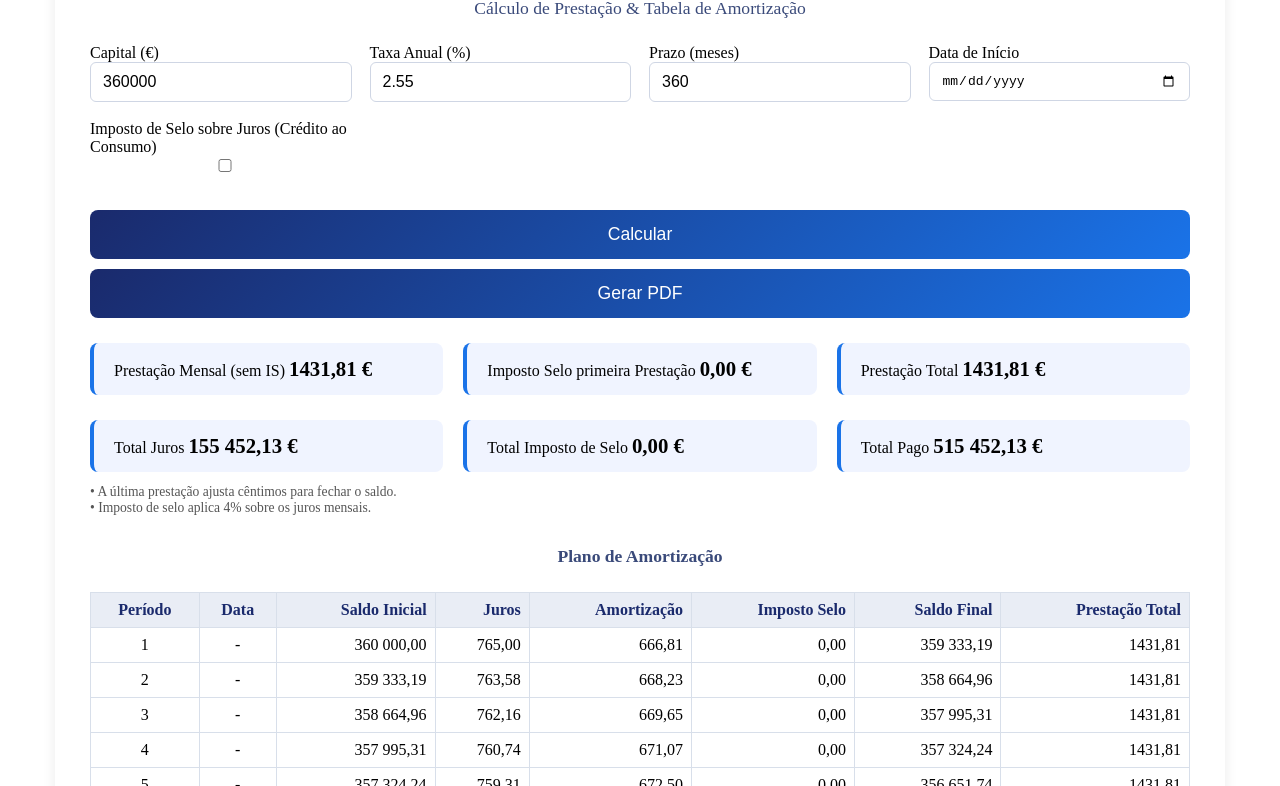
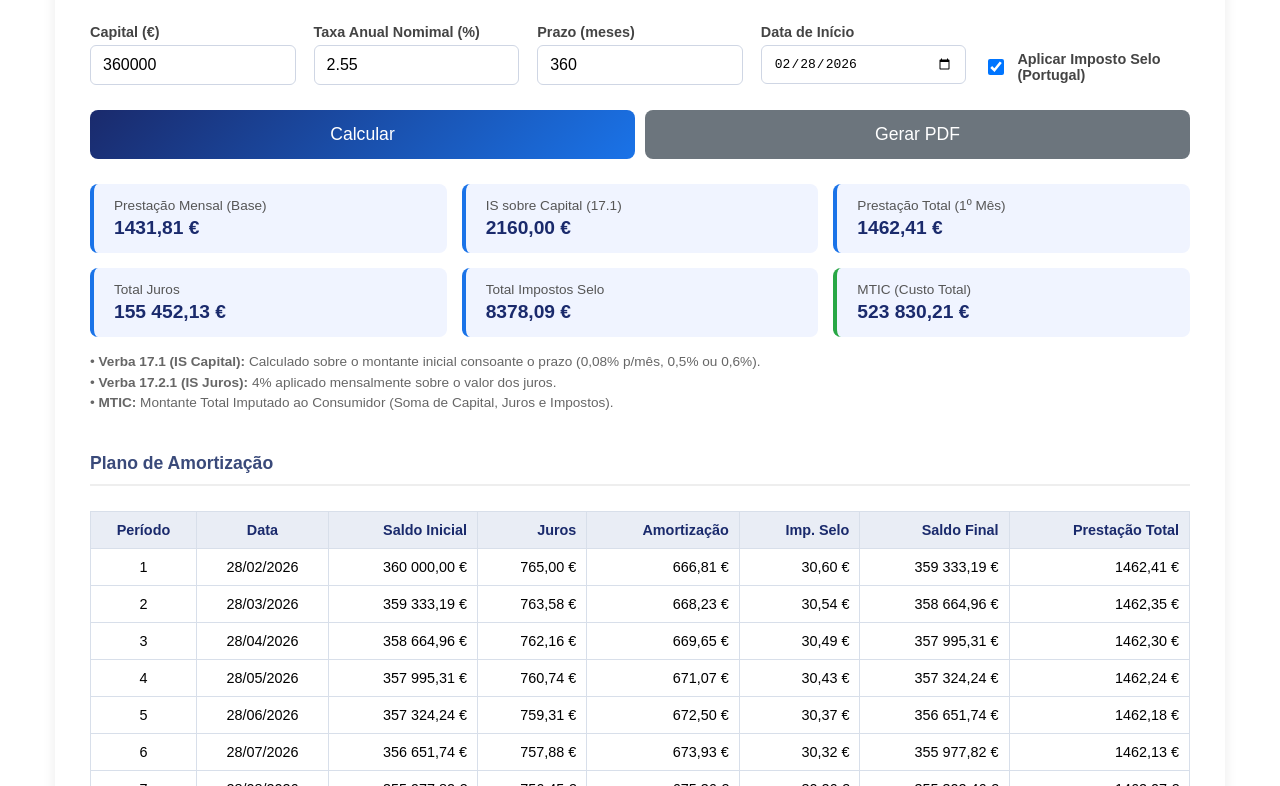
Before and after one commit to josreb-cmd/SimuladorCredito, a plain HTML site: page index.html in a window 1280 px wide. Shown: the part 178-964 px from the top of the page. Drawn offline with Linux system fonts and the light colour scheme.

Commit message:
Update index.html

```diff
--- a/index.html
+++ b/index.html
@@ -1,79 +1,19 @@
-<!-- SIMULADOR DE CRÉDITO - ESTILO PORTFÓLIO SOLUÇÕES EFICAZES -->
-<section id="simulador" style="margin-top:60px;">
-  <div class="sim-container">
-    <h1 class="sim-title">Simulador de Crédito</h1>
-    <p class="sim-subtitle">Cálculo de Prestação & Tabela de Amortização</p>
-
-    <div class="sim-grid">
-      <div>
-        <label>Capital (€)</label>
-        <input type="number" id="capital" value="360000" step="0.01">
-      </div>
-
-      <div>
-        <label>Taxa Anual (%)</label>
-        <input type="number" id="taxa" value="2.55" step="0.0001">
-      </div>
-
-      <div>
-        <label>Prazo (meses)</label>
-        <input type="number" id="prazo" value="360">
-      </div>
-
-      <div>
-        <label>Data de Início</label>
-        <input type="date" id="dataInicio">
-      </div>
-
-      <div>
-        <label>Imposto de Selo sobre Juros (Crédito ao Consumo)</label>
-        <input type="checkbox" id="is">
-      </div>
-    </div>
-
-    <button class="sim-btn" onclick="calcular()">Calcular</button>
-    <button class="sim-btn" onclick="gerarPDF()">Gerar PDF</button>
-
-    <!-- RESUMO PREMIUM EM 2 LINHAS -->
-    <div class="sim-resumo" id="resumoLinha1"></div>
-    <div class="sim-resumo" id="resumoLinha2"></div>
-
-    <p class="sim-nota">
-      • A última prestação ajusta cêntimos para fechar o saldo.<br>
-      • Imposto de selo aplica 4% sobre os juros mensais.
-    </p>
-
-    <h2 class="sim-subtitle" style="margin-top:30px;">Plano de Amortização</h2>
-
-    <div class="sim-table-wrapper">
-      <table id="tabela">
-        <thead>
-          <tr>
-            <th>Período</th>
-            <th>Data</th>
-            <th>Saldo Inicial</th>
-            <th>Juros</th>
-            <th>Amortização</th>
-            <th>Imposto Selo</th>
-            <th>Saldo Final</th>
-            <th>Prestação Total</th>
-          </tr>
-        </thead>
-        <tbody></tbody>
-      </table>
-    </div>
-  </div>
-</section>
-
+<!DOCTYPE html>
+<html lang="pt">
+<head>
+    <meta charset="UTF-8">
+    <meta name="viewport" content="width=device-width, initial-scale=1.0">
+    <title>Simulador de Crédito Profissional</title>
     <style>
         /* ---------- CONTAINER ---------- */
         .sim-container {
             max-width: 1100px;
-  margin: 0 auto;
+            margin: 40px auto;
             background: #ffffff;
             padding: 35px;
             border-radius: 12px;
             box-shadow: 0 4px 14px rgba(0,0,0,0.08);
+            font-family: sans-serif;
         }
 
         /* ---------- TITULOS ---------- */
@@ -94,13 +34,24 @@
         /* ---------- GRID ---------- */
         .sim-grid {
             display: grid;
-  grid-template-columns: repeat(auto-fit, minmax(240px, 1fr));
+            grid-template-columns: repeat(auto-fit, minmax(200px, 1fr));
             gap: 18px;
             margin-bottom: 25px;
         }
 
+        .sim-grid div {
+            display: flex;
+            flex-direction: column;
+        }
+
+        .sim-grid label {
+            font-weight: bold;
+            margin-bottom: 5px;
+            font-size: 0.9rem;
+            color: #444;
+        }
+
         .sim-grid input {
-  width: 100%;
             padding: 10px 12px;
             border: 1px solid #cfd6e4;
             border-radius: 6px;
@@ -108,8 +59,14 @@
         }
 
         /* ---------- BOTÃO ---------- */
+        .sim-btn-wrapper {
+            display: flex;
+            gap: 10px;
+            margin-bottom: 25px;
+        }
+
         .sim-btn {
-  width: 100%;
+            flex: 1;
             padding: 14px;
             background: linear-gradient(135deg, #1a2a6c, #1a73e8);
             color: #fff;
@@ -117,8 +74,11 @@
             border-radius: 8px;
             font-size: 1.1rem;
             cursor: pointer;
-  margin-top: 10px;
             transition: 0.2s;
+        }
+
+        .sim-btn.secondary {
+            background: #6c757d;
         }
 
         .sim-btn:hover {
@@ -129,23 +89,30 @@
         .sim-resumo {
             display: flex;
             flex-wrap: wrap;
-  gap: 20px;
-  margin-top: 25px;
+            gap: 15px;
+            margin-bottom: 15px;
         }
 
         .sim-resumo .card {
             background: #f0f4ff;
             padding: 14px 20px;
             border-radius: 8px;
-  min-width: 220px;
+            min-width: 200px;
             border-left: 4px solid #1a73e8;
             flex: 1;
         }
 
+        .sim-resumo .card span {
+            font-size: 0.85rem;
+            color: #555;
+            display: block;
+        }
+
         .sim-resumo .valor {
-  font-size: 1.3rem;
+            font-size: 1.2rem;
             font-weight: bold;
             margin-top: 4px;
+            color: #1a2a6c;
         }
 
         /* ---------- TABELA ---------- */
@@ -163,8 +130,9 @@ table {
 
         th, td {
             border: 1px solid #d8dfea;
-  padding: 8px;
+            padding: 10px;
             text-align: right;
+            font-size: 0.9rem;
         }
 
         th {
@@ -181,75 +149,97 @@ td:nth-child(2), th:nth-child(2) {
         /* ---------- NOTA ---------- */
         .sim-nota {
             font-size: 0.85rem;
-  color: #555;
-  margin-top: 12px;
+            color: #666;
+            margin-top: 15px;
+            line-height: 1.5;
         }
 
-/* ---------- PDF FIX ---------- */
+        /* ---------- PRINT ---------- */
         @media print {
-
-  body * {
-    visibility: hidden;
+            body * { visibility: hidden; }
+            #simulador, #simulador * { visibility: visible; }
+            #simulador { position: absolute; left: 0; top: 0; width: 100%; }
+            .sim-btn-wrapper { display: none; }
+            @page { size: A4 landscape; margin: 10mm; }
         }
 
-  #simulador, #simulador * {
-    visibility: visible;
-  }
-
-  #simulador {
-    position: static;
-    width: 100%;
-    margin: 0;
-    padding: 0;
-  }
-
-  .sim-container {
-    max-width: 100%;
-    padding: 10px;
-    box-shadow: none;
-    border-radius: 0;
-  }
-
-  .sim-table-wrapper {
-    overflow: visible;
-  }
-
-  table {
-    width: 100%;
-    min-width: 0;
-    font-size: 11px;
-  }
-
-  th, td {
-    padding: 4px;
-  }
-
-  @page {
-    size: A4 landscape;
-    margin: 10mm;
-  }
-}
-
-/* ---------- MOBILE ---------- */
         @media (max-width: 600px) {
-  .sim-container {
-    padding: 20px;
-  }
-
-  .sim-title {
-    font-size: 1.6rem;
-  }
-
-  .sim-resumo .card {
-    min-width: 100%;
-  }
+            .sim-grid { grid-template-columns: 1fr; }
+            .sim-resumo .card { min-width: 100%; }
         }
     </style>
+</head>
+<body>
+
+<section id="simulador">
+    <div class="sim-container">
+        <h1 class="sim-title">Simulador de Crédito</h1>
+        <p class="sim-subtitle">Cálculo de Prestação & Plano de Amortização (TGIS Portugal)</p>
+
+        <div class="sim-grid">
+            <div>
+                <label>Capital (€)</label>
+                <input type="number" id="capital" value="360000" step="0.01">
+            </div>
+            <div>
+                <label>Taxa Anual Nomimal (%)</label>
+                <input type="number" id="taxa" value="2.55" step="0.0001">
+            </div>
+            <div>
+                <label>Prazo (meses)</label>
+                <input type="number" id="prazo" value="360">
+            </div>
+            <div>
+                <label>Data de Início</label>
+                <input type="date" id="dataInicio">
+            </div>
+            <div style="flex-direction: row; align-items: center; gap: 10px; padding-top: 25px;">
+                <input type="checkbox" id="is" checked style="width: 20px; height: 20px;">
+                <label for="is" style="margin: 0;">Aplicar Imposto Selo (Portugal)</label>
+            </div>
+        </div>
+
+        <div class="sim-btn-wrapper">
+            <button class="sim-btn" onclick="calcular()">Calcular</button>
+            <button class="sim-btn secondary" onclick="gerarPDF()">Gerar PDF</button>
+        </div>
+
+        <div class="sim-resumo" id="resumoLinha1"></div>
+        <div class="sim-resumo" id="resumoLinha2"></div>
+
+        <div class="sim-nota">
+            • <b>Verba 17.1 (IS Capital):</b> Calculado sobre o montante inicial consoante o prazo (0,08% p/mês, 0,5% ou 0,6%).<br>
+            • <b>Verba 17.2.1 (IS Juros):</b> 4% aplicado mensalmente sobre o valor dos juros.<br>
+            • <b>MTIC:</b> Montante Total Imputado ao Consumidor (Soma de Capital, Juros e Impostos).
+        </div>
+
+        <h2 class="sim-subtitle" style="margin-top:40px; text-align: left; border-bottom: 2px solid #eee; padding-bottom: 10px;">Plano de Amortização</h2>
+
+        <div class="sim-table-wrapper">
+            <table id="tabela">
+                <thead>
+                    <tr>
+                        <th>Período</th>
+                        <th>Data</th>
+                        <th>Saldo Inicial</th>
+                        <th>Juros</th>
+                        <th>Amortização</th>
+                        <th>Imp. Selo</th>
+                        <th>Saldo Final</th>
+                        <th>Prestação Total</th>
+                    </tr>
+                </thead>
+                <tbody></tbody>
+            </table>
+        </div>
+    </div>
+</section>
 
 <script>
-/* Helpers */
-const fmt = v => v.toLocaleString("pt-PT", { minimumFractionDigits: 2, maximumFractionDigits: 2 });
+/* Formatação de Moeda */
+const fmt = v => isNaN(v) ? "0,00" : v.toLocaleString("pt-PT", { minimumFractionDigits: 2, maximumFractionDigits: 2 });
 
+/* Avançar Meses na Data */
 const addMonths = (date, m) => {
     const d = new Date(date);
     const day = d.getDate();
@@ -258,36 +248,49 @@ const addMonths = (date, m) => {
     return d;
 };
 
-const pmt = (rate, nper, pv) =>
-  rate === 0 ? -(pv / nper) :
-  -(rate * pv * Math.pow(1 + rate, nper)) / (Math.pow(1 + rate, nper) - 1);
+/* Função Financeira PMT */
+const pmt = (rate, nper, pv) => {
+    if (rate === 0) return -(pv / nper);
+    return -(rate * pv * Math.pow(1 + rate, nper)) / (Math.pow(1 + rate, nper) - 1);
+};
 
-/* PDF */
 function gerarPDF() {
     window.print();
 }
 
-/* Cálculo */
 function calcular() {
     const capital = parseFloat(document.getElementById("capital").value);
-  const taxa = parseFloat(document.getElementById("taxa").value) / 100;
+    const taxaAnual = parseFloat(document.getElementById("taxa").value) / 100;
     const prazo = parseInt(document.getElementById("prazo").value);
     const aplicarIS = document.getElementById("is").checked;
-  const dataInicio = document.getElementById("dataInicio").value
-    ? new Date(document.getElementById("dataInicio").value)
-    : null;
 
-  if (!capital || !prazo) {
-    alert("Preencha Capital e Prazo.");
+    const inputData = document.getElementById("dataInicio").value;
+    const dataInicio = inputData ? new Date(inputData) : new Date();
+
+    if (!capital || !prazo || capital <= 0) {
+        alert("Por favor, preencha os valores de Capital e Prazo corretamente.");
         return;
     }
 
-  const taxaMensal = taxa / 12;
-  let prestacaoBase = -pmt(taxaMensal, prazo, capital);
+    // --- 1. IMPOSTO DE SELO SOBRE O CAPITAL (Verba 17.1 TGIS Portugal) ---
+    let isCapital = 0;
+    if (aplicarIS) {
+        if (prazo < 12) {
+            isCapital = capital * (0.0008 * prazo); // 0,08% por cada mês ou fração
+        } else if (prazo >= 12 && prazo < 60) {
+            isCapital = capital * 0.0050; // 0,50% fixo
+        } else {
+            isCapital = capital * 0.0060; // 0,60% fixo
+        }
+    }
+
+    const taxaMensal = taxaAnual / 12;
+    const prestacaoBaseFixa = Math.abs(pmt(taxaMensal, prazo, capital));
 
     let saldo = capital;
-  let totalJuros = 0, totalIS = 0, totalPago = 0;
-
+    let totalJuros = 0;
+    let totalISJuros = 0;
+    let totalPago = isCapital; // Começa com o imposto inicial pago à cabeça
     let impostoPrimeiraPrestacao = 0;
 
     const tbody = document.querySelector("#tabela tbody");
@@ -295,76 +298,80 @@ function calcular() {
 
     for (let i = 1; i <= prazo; i++) {
         const juros = saldo * taxaMensal;
-    let amort = prestacaoBase - juros;
-    let imposto = aplicarIS ? juros * 0.04 : 0;
-    let prestacaoTotal = prestacaoBase + imposto;
-    let saldoFinal = saldo - amort;
+        let amort = (i === prazo) ? saldo : (prestacaoBaseFixa - juros);
+        let impostoJuros = aplicarIS ? (juros * 0.04) : 0; // Verba 17.2.1
 
-    if (i === 1) impostoPrimeiraPrestacao = imposto;
+        let prestacaoMesBase = (i === prazo) ? (juros + amort) : prestacaoBaseFixa;
+        let prestacaoMesTotal = prestacaoMesBase + impostoJuros;
 
-    if (i === prazo) {
-      amort = saldo;
-      prestacaoBase = juros + amort;
-      prestacaoTotal = prestacaoBase + imposto;
-      saldoFinal = 0;
-    }
+        let saldoFinal = (i === prazo) ? 0 : (saldo - amort);
+
+        if (i === 1) impostoPrimeiraPrestacao = impostoJuros;
 
         totalJuros += juros;
-    totalIS += imposto;
-    totalPago += prestacaoTotal;
+        totalISJuros += impostoJuros;
+        totalPago += prestacaoMesTotal;
 
         const tr = document.createElement("tr");
         tr.innerHTML = `
             <td>${i}</td>
-      <td>${dataInicio ? addMonths(dataInicio, i - 1).toLocaleDateString("pt-PT") : "-"}</td>
-      <td>${fmt(saldo)}</td>
-      <td>${fmt(juros)}</td>
-      <td>${fmt(amort)}</td>
-      <td>${fmt(imposto)}</td>
-      <td>${fmt(saldoFinal)}</td>
-      <td>${fmt(prestacaoTotal)}</td>
+            <td>${addMonths(dataInicio, i - 1).toLocaleDateString("pt-PT")}</td>
+            <td>${fmt(saldo)} €</td>
+            <td>${fmt(juros)} €</td>
+            <td>${fmt(amort)} €</td>
+            <td>${fmt(impostoJuros)} €</td>
+            <td>${fmt(saldoFinal)} €</td>
+            <td>${fmt(prestacaoMesTotal)} €</td>
         `;
         tbody.appendChild(tr);
 
         saldo = saldoFinal;
     }
 
-  /* ---------- RESUMO PREMIUM EM 2 LINHAS ---------- */
-
+    /* ATUALIZAR INTERFACE DE RESUMO */
     document.getElementById("resumoLinha1").innerHTML = `
         <div class="card">
-      <span>Prestação Mensal (sem IS)</span>
-      <span class="valor">${fmt(prestacaoBase)} €</span>
+            <span>Prestação Mensal (Base)</span>
+            <div class="valor">${fmt(prestacaoBaseFixa)} €</div>
         </div>
-
+        <div class="card" title="Pago no ato da contratação">
+            <span>IS sobre Capital (17.1)</span>
+            <div class="valor">${fmt(isCapital)} €</div>
+        </div>
         <div class="card">
-      <span>Imposto Selo primeira Prestação</span>
-      <span class="valor">${fmt(impostoPrimeiraPrestacao)} €</span>
-    </div>
-
-    <div class="card">
-      <span>Prestação Total</span>
-      <span class="valor">${fmt(prestacaoBase + impostoPrimeiraPrestacao)} €</span>
+            <span>Prestação Total (1º Mês)</span>
+            <div class="valor">${fmt(prestacaoBaseFixa + impostoPrimeiraPrestacao)} €</div>
         </div>
     `;
 
     document.getElementById("resumoLinha2").innerHTML = `
         <div class="card">
             <span>Total Juros</span>
-      <span class="valor">${fmt(totalJuros)} €</span>
+            <div class="valor">${fmt(totalJuros)} €</div>
         </div>
-
         <div class="card">
-      <span>Total Imposto de Selo</span>
-      <span class="valor">${fmt(totalIS)} €</span>
+            <span>Total Impostos Selo</span>
+            <div class="valor">${fmt(totalISJuros + isCapital)} €</div>
         </div>
-
-    <div class="card">
-      <span>Total Pago</span>
-      <span class="valor">${fmt(totalPago)} €</span>
+        <div class="card" style="border-left-color: #28a745;">
+            <span>MTIC (Custo Total)</span>
+            <div class="valor">${fmt(totalPago)} €</div>
         </div>
     `;
 }
 
+// Inicializar com data de hoje
+document.getElementById('dataInicio').valueAsDate = new Date();
+// Executar cálculo inicial
 calcular();
 </script>
+<!-- Cloudflare Web Analytics -->
+<script defer src="https://static.cloudflareinsights.com/beacon.min.js"
+        data-cf-beacon='{"token": "0dc1371ec59643bfb902deb464cfcb8a"}'>
+</script>
+<!-- End Cloudflare Web Analytics -->
+
+</body>
+</html>
+</body>
+</html>
```
Lines whose indentation alone changed are shown as unchanged.
